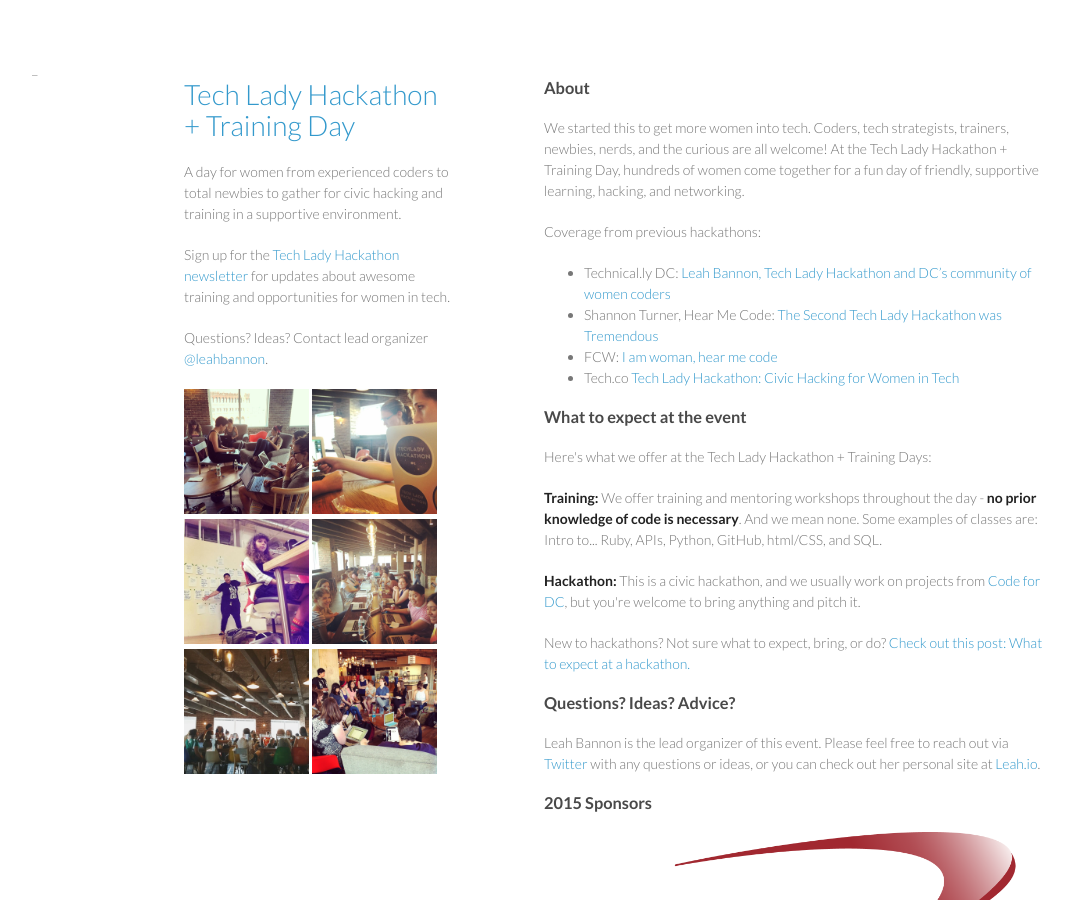
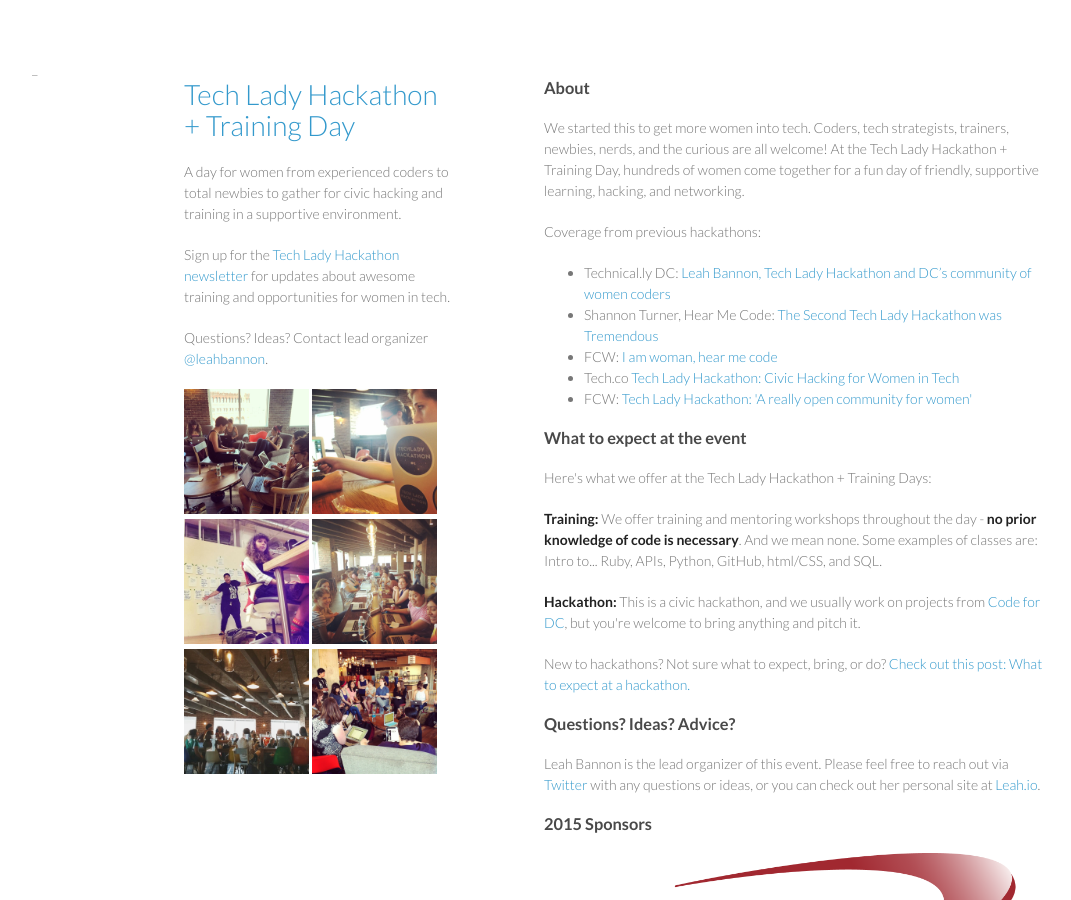
Before and after one commit to leahbannon/techladyhackathon, a Jekyll site: the page built from index.html, in a window 1280 px wide and 900 px high. Shown: the whole window, without its empty margins (26-1097 px from the left). Built offline with Jekyll 4.4.1, drawn with Linux system fonts in a browser that asks for light colours.

Commit message:
Update index.html

```diff
--- a/index.html
+++ b/index.html
@@ -13,6 +13,7 @@
   <li>Shannon Turner, Hear Me Code: <a href="http://codefordc.org/blog/2014/07/28/techlady-hackathon-recap.html">The Second Tech Lady Hackathon was Tremendous</a></li>
   <li>FCW: <a href="https://fcw.com/articles/2015/07/14/tech-lady-hackathon.aspx">I am woman, hear me code</a></li>
   <li>Tech.co <a href="http://tech.co/tech-lady-hackathon-civic-hacking-women-tech-2015-02">Tech Lady Hackathon: Civic Hacking for Women in Tech</a></li>
+  <li>FCW: <a href="https://fcw.com/articles/2015/08/10/tech-lady-hackathon.aspx">Tech Lady Hackathon: 'A really open community for women'</a></li>
 </ul>
 
 <h3>What to expect at the event</h3>
```
